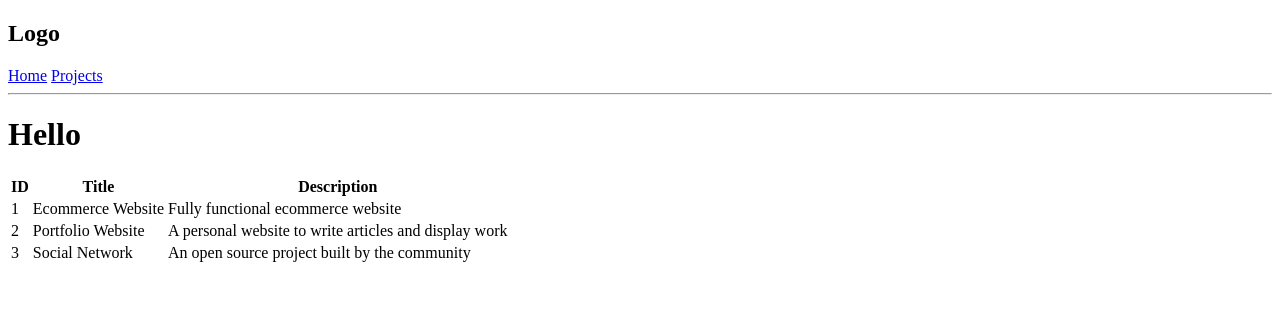
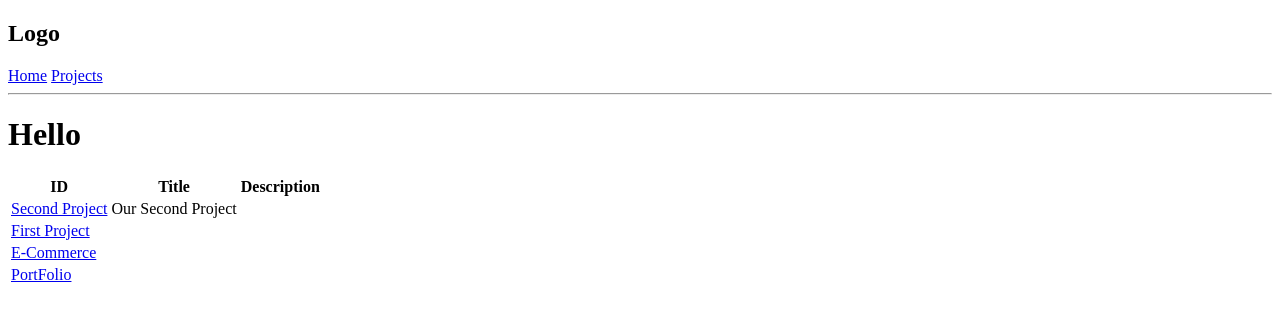
Before and after one commit to Sudharsan25/DjangoTut, a Django app: page / in a window 1280 px wide. Shown: the top 321 px of the page. Run offline with Django 4.2, Linux system fonts and the light colour scheme; data comes from the database, SQL or seed files in the repository.

Commit message:
Url and views configuration

```diff
--- a/projects/templates/projects/projects.html
+++ b/projects/templates/projects/projects.html
@@ -12,8 +12,7 @@
   <tbody>
     {% for project in projects %}
     <tr>
-      <td>{{ project.id }}</td>
-      <td>{{ project.title }}</td>
+      <td><a href="{% url 'project' project.id %}"</a>{{ project.title }}</td>
       <td>{{ project.description }}</td>
     </tr>
     {% endfor %}
--- a/projects/templates/projects/single-project.html
+++ b/projects/templates/projects/single-project.html
@@ -1,5 +1,9 @@
 {% extends 'main.html' %} {% block content %}
 <h1>{{ project.title }}</h1>
 
+{% for tag in tags %}
+<span>{{tag}}</span>
+{% endfor %}
+
 <p>{{ project.description }}</p>
 {% endblock content %}
--- a/projects/urls.py
+++ b/projects/urls.py
@@ -1,7 +1,8 @@
+from unicodedata import name
 from django.urls import path
 from . import views
 
 urlpatterns = [
-   path('',views.projects),
-    path('project/<str:pk>/',views.project),
+   path('',views.projects,name="projects"),
+    path('project/<str:pk>/',views.project,name="project"),
 ]
--- a/projects/views.py
+++ b/projects/views.py
@@ -1,5 +1,7 @@
 from django.http import HttpResponse
 from django.shortcuts import render
+from django.test import tag
+from .models import Project
 
 projectsList = [
     {
@@ -21,12 +23,12 @@ projectsList = [
 
 # Create your views here.
 def projects(request):
-    context= {"projects":projectsList}
+    projects = Project.objects.all()
+    context= {"projects":projects}
     return render(request, 'projects/projects.html',context)
 
 def project(request,pk):
-    projectObj = None
-    for i in projectsList:
-        if i['id'] == str(pk):
-            projectObj = i;
-    return render(request, 'projects/single-project.html', {"project":projectObj})
+    projectObj = Project.objects.get(id=pk)
+    tags = projectObj.tags.all()
+    context = {"project":projectObj, "tags":tags}
+    return render(request, 'projects/single-project.html', context)
--- a/templates/navbar.html
+++ b/templates/navbar.html
@@ -1,5 +1,5 @@
 <h2>Logo</h2>
 
 <a href="/">Home</a>
-<a href="/project/4">Projects</a>
+<a href="/project/2">Projects</a>
 <hr />
```
